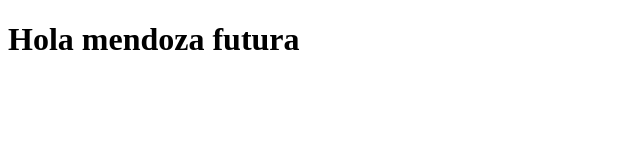
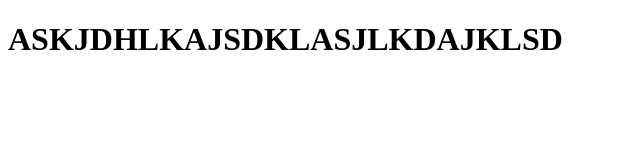
Before and after one commit to somosworkee/mendozafuturacharla, a plain HTML site: page index.html in a window 1280 px wide. Shown: the whole page, without its empty margins (0-640 px from the left). Drawn offline with Linux system fonts and the light colour scheme.

Commit message:
Cambié el index

```diff
--- a/index.html
+++ b/index.html
@@ -7,6 +7,6 @@
     <title>Document</title>
 </head>
 <body>
-    <h1>Hola mendoza futura</h1>
+    <h1>ASKJDHLKAJSDKLASJLKDAJKLSD</h1>
 </body>
 </html>
```
